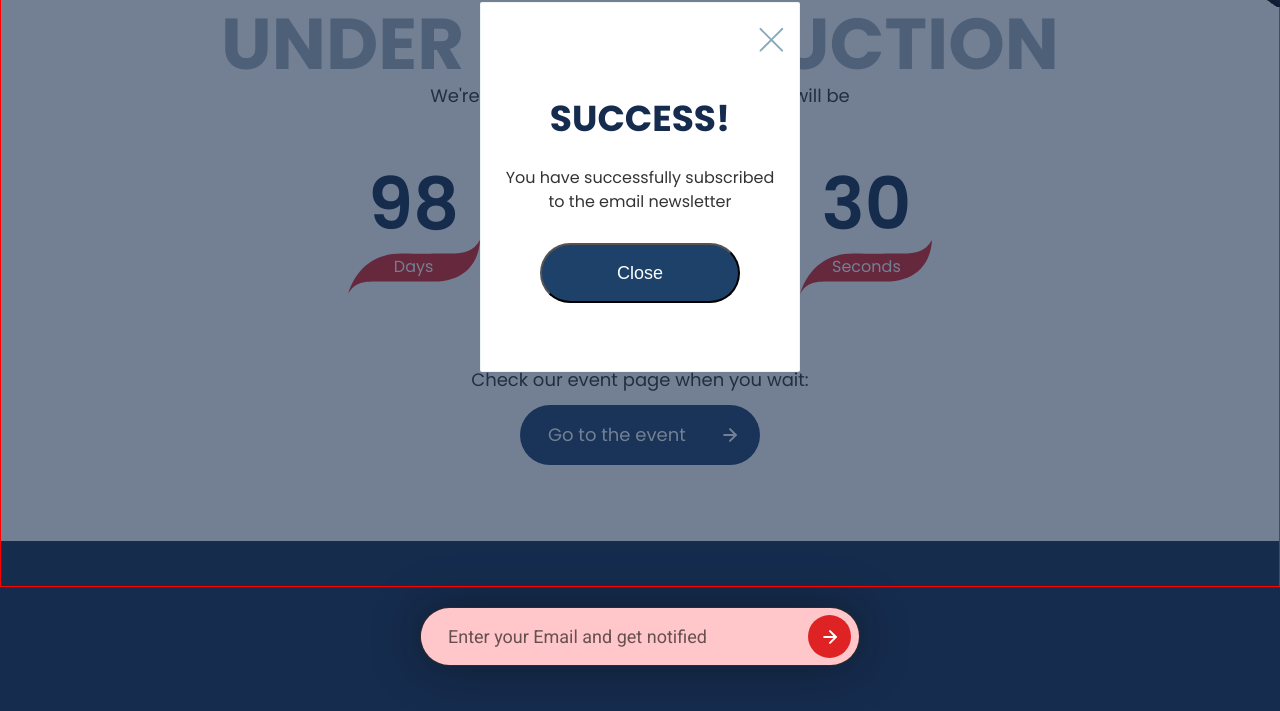
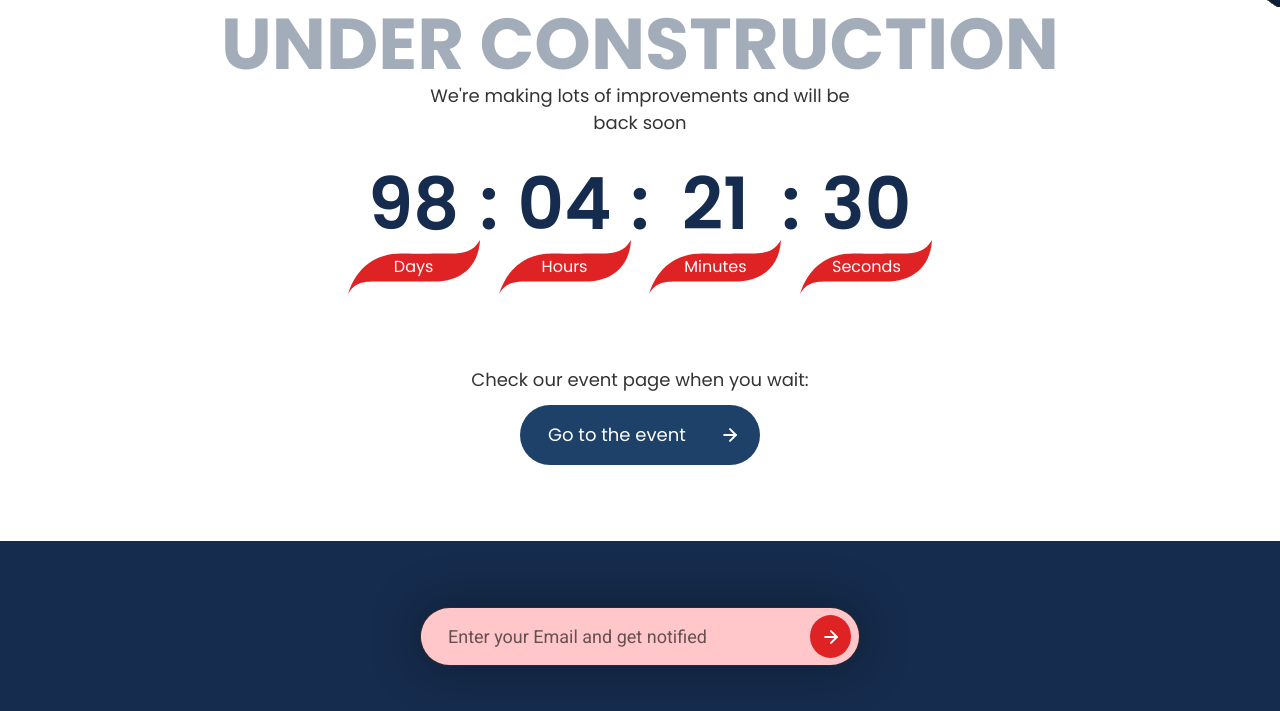
Before and after one commit to antosha-baboshin/test-ea, a website with bundled scripts: page index.html in a window 1280 px wide. Both pictures are taken after a click on the label 829 px from the left and 849 px from the top of the page. Shown: the part 213-924 px from the top of the page. Built offline with nearby package versions, Linux system fonts and the light colour scheme.

Commit message:
feat:  add links

```diff
--- a/components/validation.js
+++ b/components/validation.js
@@ -24,9 +24,18 @@ const validateForm = () => {
     return response.json();
   };
 
-  const blackout = () => {
+  const BLACKOUT = document.querySelector('.header__blackout');
+  const removeBlackout = () => {
+    BLACKOUT.style.display = 'none';
+  };
+  const addBlackout = () => {
+    const CLOSE_ICON = document.querySelector('.header__info-cross');
+    const CLOSE_BUTTON = document.querySelector('.header__info-button');
+    BLACKOUT.style.display = 'flex';
+    CLOSE_ICON.addEventListener('click', removeBlackout);
+    CLOSE_BUTTON.addEventListener('click', removeBlackout);
+  };
 
-  }
   const sendForm = async () => {
     const ERROR = checkEmail();
     const EMAIL = FORM_INPUT.value;
@@ -39,7 +48,7 @@ const validateForm = () => {
       FORM_INPUT.classList.remove('_invalid');
 
       postData(URL, { email: EMAIL }).then(() => {
-        blackout();
+        addBlackout();
       }).catch('Error');
     }
   };
--- a/index.html
+++ b/index.html
@@ -13,7 +13,7 @@
 </head>
 <body class="body">
   <header class="header">
-    <img src="./assets/icons/logo.svg" alt="Logo" class="header__logo">
+    <a href="./index.html"><img src="./assets/icons/logo.svg" alt="Logo" class="header__logo"></a>
     <div class="header__blackout">
       <div class="header__info-block">
         <div class="header__info-cross"></div>
@@ -65,10 +65,10 @@
 
     <div class="main__button-block">
       <span class="main__text">Check our event page when you wait:</span>
-      <div class="main__button">
-        <span class="main__text button_text">Go to the event</span>
+      <form action="https://egorovagency.by" class="main__button">
+        <input type="submit" value="Go to the event" class="button_text"/>
         <div class="main__arrow"></div>
-      </div>
+      </form>
     </div>
   </main>
   <footer class="footer">
--- a/styles.css
+++ b/styles.css
@@ -6,6 +6,9 @@
 }
 h1, p {
   margin: 0;
+}
+input {
+  all: unset;
 }
 
 :root {
@@ -148,10 +151,16 @@ html {
   width: 240px;
   height: 60px;
   border-radius: 40px;
+  cursor: pointer;
 }
 .button_text {
   margin-left: 28px;
   color: #FFFFFF;
+  font-weight: 400;
+  font-size: 18px;
+  line-height: 150%;
+  background-color: #1D4169;
+  border: 0;
 }
 
 .main__arrow {
@@ -347,7 +356,7 @@ html {
 }
 .header__blackout {
   position: absolute;
-  display: flex;
+  display: none;
   justify-content: center;
   align-items: center;
   width: 100vw;
```
